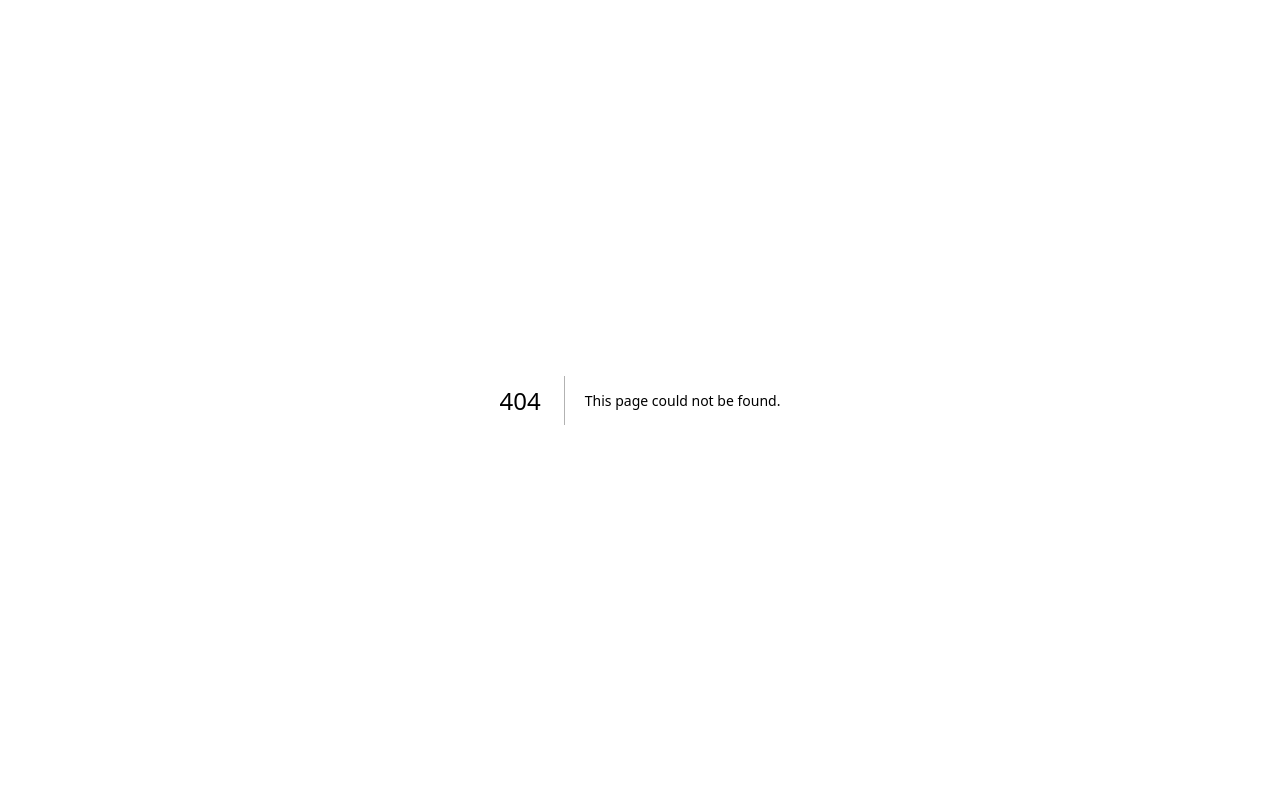
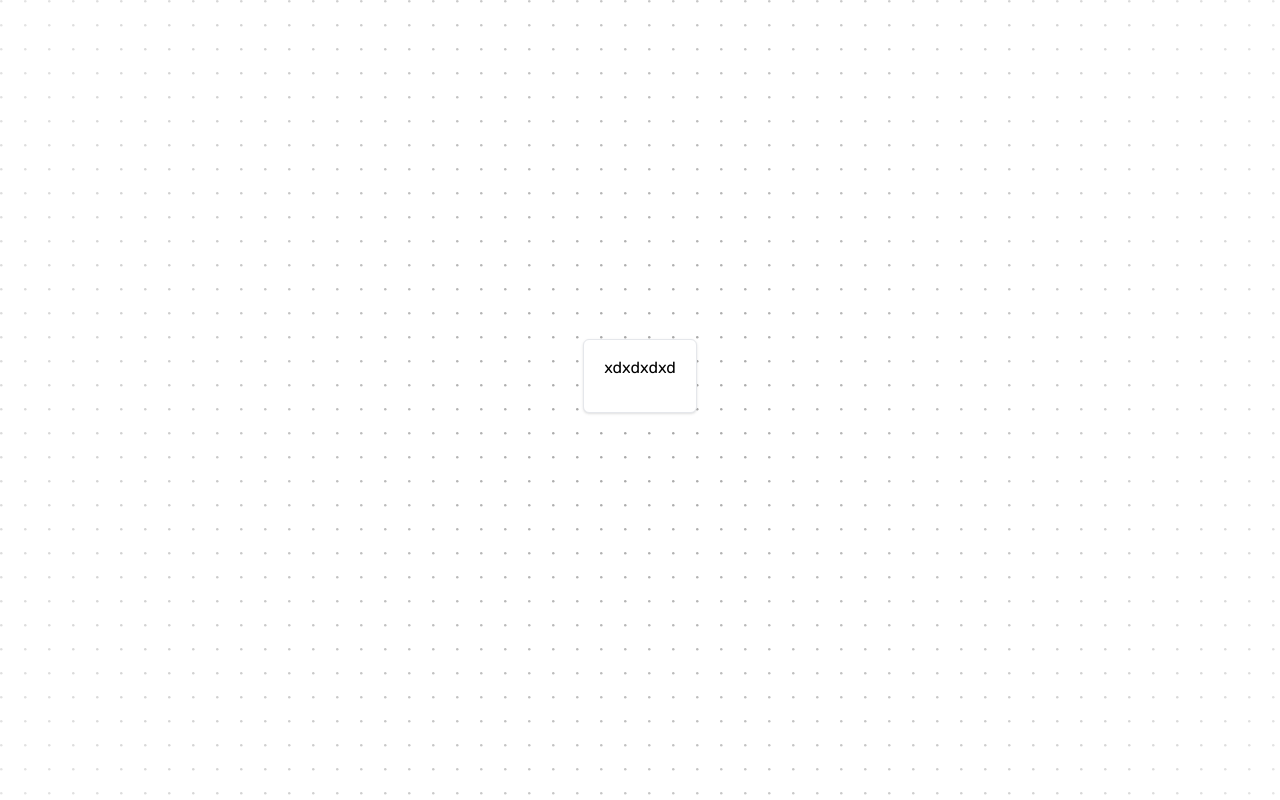
Before and after one commit to DominikKoniarz/nextjs-advanced-multiple-db-sessions, a Next.js app: page /register in a window 1280 px wide. Before the commit this address had no page. Built offline with nearby package versions, Linux system fonts and the light colour scheme.

Commit message:
Add register page and shadcn input

```diff
--- a/src/app/_components/TryItLink.tsx
+++ b/src/app/_components/TryItLink.tsx
@@ -6,7 +6,7 @@ import { GoArrowRight } from "react-icons/go";
 export default function TryItLink() {
     return (
         <Link
-            href="/login"
+            href="/register"
             className={cn(
                 buttonVariants({ variant: "default" }),
                 "z-10 flex h-fit flex-row items-center gap-2 rounded-lg bg-copy px-5 py-2 text-sm tracking-wide duration-200 hover:bg-copy/90 sm:px-7 sm:py-2.5 sm:text-base",
--- a/src/app/about/page.tsx
+++ b/src/app/about/page.tsx
@@ -59,7 +59,7 @@ export default function AboutPage() {
                         <br />
                         You will be able to create an account, then login and
                         see additional informations about your session. You will
-                        be also able to login from multiple devices and see how
+                        also be able to login from multiple devices and see how
                         sessions are managed. Then if you need, you could logout
                         any session from any device.
                     </p>
--- /dev/null
+++ b/src/app/register/page.tsx
@@ -0,0 +1,12 @@
+import PublicPagesDotPattern from "@/components/PublicPagesDotPattern";
+
+export default function RegisterPage() {
+    return (
+        <main className="flex h-full w-full flex-col items-center justify-center gap-4 px-6 pb-12 xs:px-14 sm:gap-6 lg:px-8">
+            <div className="relative z-10 mx-auto w-full max-w-fit space-y-8 rounded-md border bg-white px-5 py-4 pb-8 shadow">
+                xdxdxdxd
+            </div>
+            <PublicPagesDotPattern />
+        </main>
+    );
+}
--- a/src/components/PublicPagesDotPattern.tsx
+++ b/src/components/PublicPagesDotPattern.tsx
@@ -5,9 +5,9 @@ export default function PublicPagesDotPattern() {
         <DotPattern
             width={24}
             height={24}
-            cx={1}
-            cy={1}
-            cr={1}
+            cx={1.25}
+            cy={1.25}
+            cr={1.25}
             className="z-0 [mask-image:radial-gradient(550px_circle_at_center,#efeff0,transparent)] md:[mask-image:radial-gradient(675px_circle_at_center,#efeff0,transparent)] lg:[mask-image:radial-gradient(850px_circle_at_center,#efeff0,transparent)] xl:[mask-image:radial-gradient(1050px_circle_at_center,#efeff0,transparent)] 2xl:[mask-image:radial-gradient(1200px_circle_at_center,#efeff0,transparent)]"
         />
     );
--- a/src/components/magicui/dot-pattern.tsx
+++ b/src/components/magicui/dot-pattern.tsx
@@ -30,7 +30,7 @@ export function DotPattern({
         <svg
             aria-hidden="true"
             className={cn(
-                "pointer-events-none absolute inset-0 h-full w-full fill-neutral-500/80",
+                "pointer-events-none absolute inset-0 h-full w-full fill-neutral-500/65",
                 className,
             )}
             {...props}
--- /dev/null
+++ b/src/components/ui/input.tsx
@@ -0,0 +1,25 @@
+import * as React from "react"
+
+import { cn } from "@/lib/utils"
+
+export interface InputProps
+  extends React.InputHTMLAttributes<HTMLInputElement> {}
+
+const Input = React.forwardRef<HTMLInputElement, InputProps>(
+  ({ className, type, ...props }, ref) => {
+    return (
+      <input
+        type={type}
+        className={cn(
+          "flex h-10 w-full rounded-md border border-slate-200 bg-white px-3 py-2 text-sm ring-offset-white file:border-0 file:bg-transparent file:text-sm file:font-medium placeholder:text-slate-500 focus-visible:outline-none focus-visible:ring-2 focus-visible:ring-slate-950 focus-visible:ring-offset-2 disabled:cursor-not-allowed disabled:opacity-50 dark:border-slate-800 dark:bg-slate-950 dark:ring-offset-slate-950 dark:placeholder:text-slate-400 dark:focus-visible:ring-slate-300",
+          className
+        )}
+        ref={ref}
+        {...props}
+      />
+    )
+  }
+)
+Input.displayName = "Input"
+
+export { Input }
```
